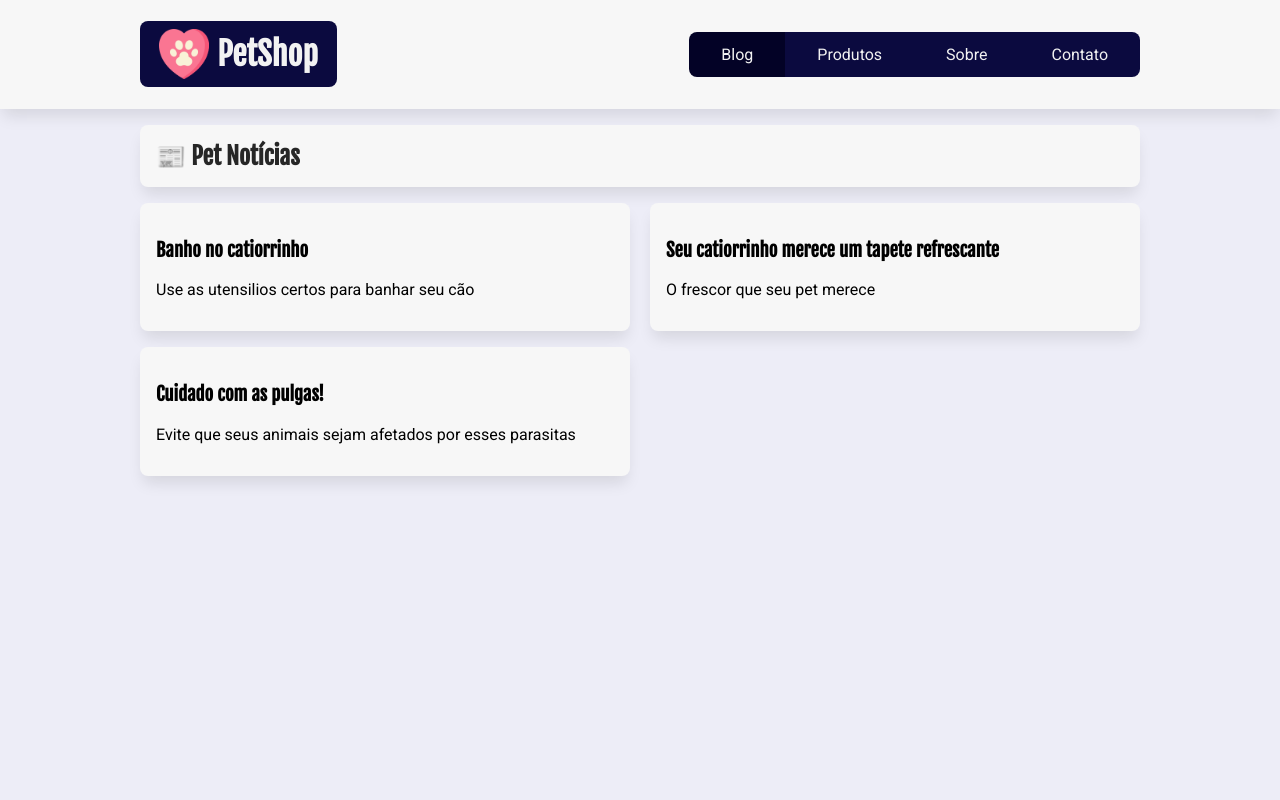
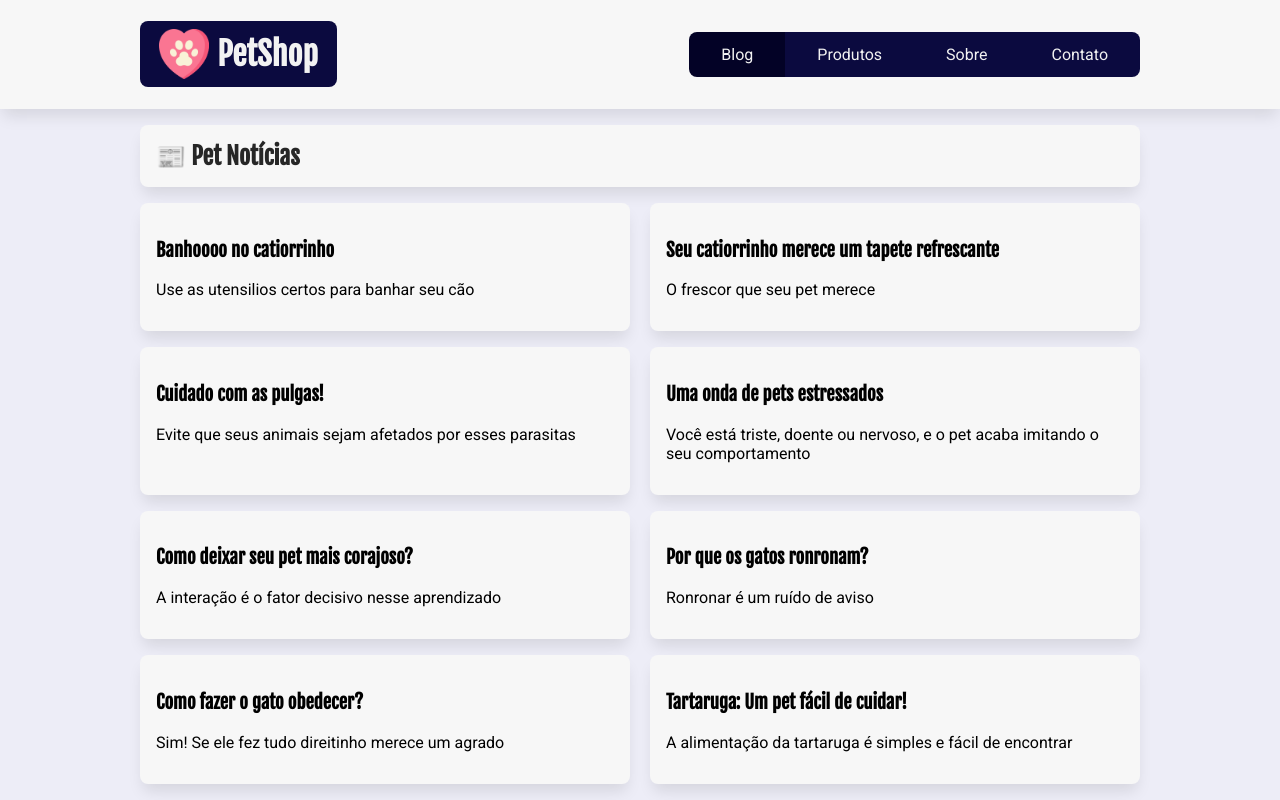
Before and after one commit to DR4CH3N/petshop-matheus, a React (Create React App) app: page / in a window 1280 px wide. Built offline with nearby package versions, Linux system fonts and the light colour scheme; data requests are answered from the project's data file.

Commit message:
adicionando useEffect e useState

```diff
--- a/db.json
+++ b/db.json
@@ -67,12 +67,5 @@
       "categoria": "bem-estar"
     }
   ],
-  "contatos": [
-    {
-      "nome": "Tiago B. dos Santos",
-      "email": "geddy@rush.com",
-      "mensagem": "dsadsa",
-      "id": 1
-    }
-  ]
+  "contatos": []
 }
--- a/package.json
+++ b/package.json
@@ -15,7 +15,8 @@
     "start": "react-scripts start",
     "build": "react-scripts build",
     "test": "react-scripts test",
-        "eject": "react-scripts eject"
+    "eject": "react-scripts eject",
+    "api": "json-server --watch db.json --port 2112"
   },
   "eslintConfig": {
     "extends": [
--- /dev/null
+++ b/src/api/servidor-api.js
@@ -0,0 +1,4 @@
+const porta = "2112";
+const serverApi = `http://localhost:${porta}`;
+
+export default serverApi;
--- a/src/components/ListaPosts/ListaPosts.jsx
+++ b/src/components/ListaPosts/ListaPosts.jsx
@@ -1,31 +1,39 @@
+import { useState, useEffect } from "react"; // hooks do react
 import estilos from "./ListaPosts.module.css";
+import servidorApi from "../../api/servidor-api";
+
 const ListaPosts = () => {
-  const posts = [
-    {
-      id: 1,
-      titulo: "Banho no catiorrinho",
-      subtitulo: "Use as utensilios certos para banhar seu cão",
-      descricao:
-        "Banhos regulares mantém os pelos e pele de seu cachorro limpa, renovada e saudável. O processo de ensaboar e escovar remove resíduos de pelos e peles que já estão mortas, providenciando um maior respiro da pele de seu cachorro",
-      categoria: "bem-estar",
-    },
-    {
-      id: 2,
-      titulo: "Seu catiorrinho merece um tapete refrescante",
-      subtitulo: "O frescor que seu pet merece",
-      descricao:
-        "O produto é um colchonete de nylon, recheado com espuma e gel (não tóxico), que promete refrescar os bichos. O gel interno é ativado com o peso e a pressão do animal, ou seja, começa a funcionar quando o pet está sobre ele. O tapete promete baixar a temperatura entre 6ºC e 10°C em relação à registrada no ambiente.",
-      categoria: "bem-estar",
-    },
-    {
-      id: 3,
-      titulo: "Cuidado com as pulgas!",
-      subtitulo: "Evite que seus animais sejam afetados por esses parasitas",
-      descricao:
-        "Para prevenir que o seu pet seja infestado, coleiras e sprays anti-pulgas e carrapatos são boas opções. Procure uma clínica veterinária para saber qual é a melhor escolha para o seu animal, de acordo com o porte, tipo de pelo e idade. Os sprays precisam ser reforçados a cada 30 dias para que o efeito seja mantido.",
-      categoria: "bem-estar",
-    },
-  ];
+  /* iniciamos o state do componente com um array vazio para posteriormente "preenche-lo" com os dados vindos da API
+  esta atribuição sera feita com auxilio do setPosts */
+
+  const [posts, setPosts] = useState([]);
+
+  const postsTemp = [];
+
+  useEffect(() => {
+    async function getPosts() {
+      try {
+        const resposta = await fetch(`${servidorApi}/posts`);
+        const dados = await resposta.json();
+        setPosts(dados);
+      } catch (error) {
+        console.log("deu ruim!" + error.message);
+      }
+    }
+    getPosts();
+  }, []);
+
+  /* sobre o useEffect
+  este hook visa permitir um maior controle sobre "efeitos colaterais" na execução do componente.
+
+  recebe dois parametros:
+  1º: função callback com o que sera executado
+  2º: lista de dependencias que indicarão ao useEffect quando ele deverá funcionar
+
+  - se não passar a lista (ou seja, se deixar sem o []), useEffect executará toda vez que o componente for renderizado. portanto, o callback se torna um loop infinito.
+
+  - se passar a lista vazia (ou seja, deixar o [] vazio), useEffect executará somente no momento em que o componente é renderizado a primeira vez evitando o loop infinito do callback.
+  */
 
   return (
     <div className={estilos.lista_posts}>
```
Also changed, not shown: 1 other file (tests, documents, lock files or other folders). Lines whose indentation alone changed are shown as unchanged.
